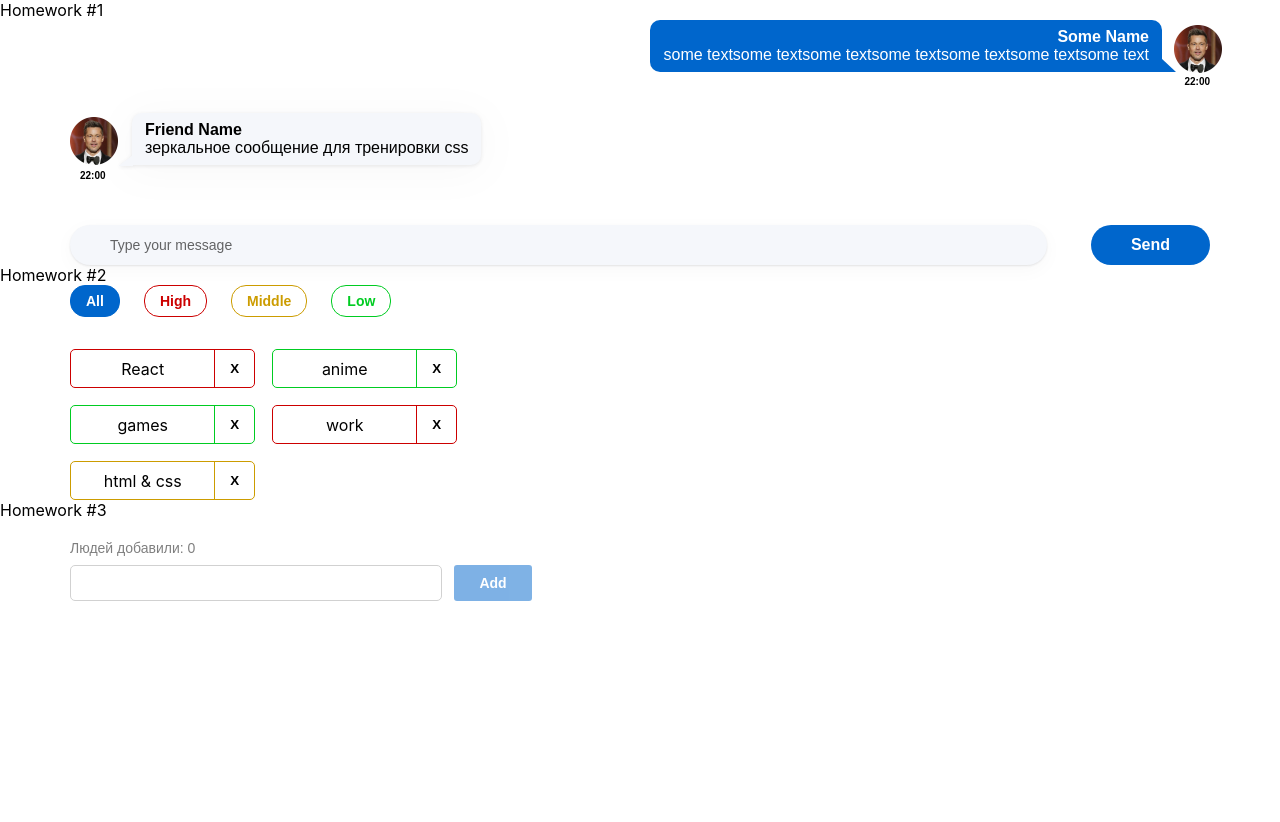
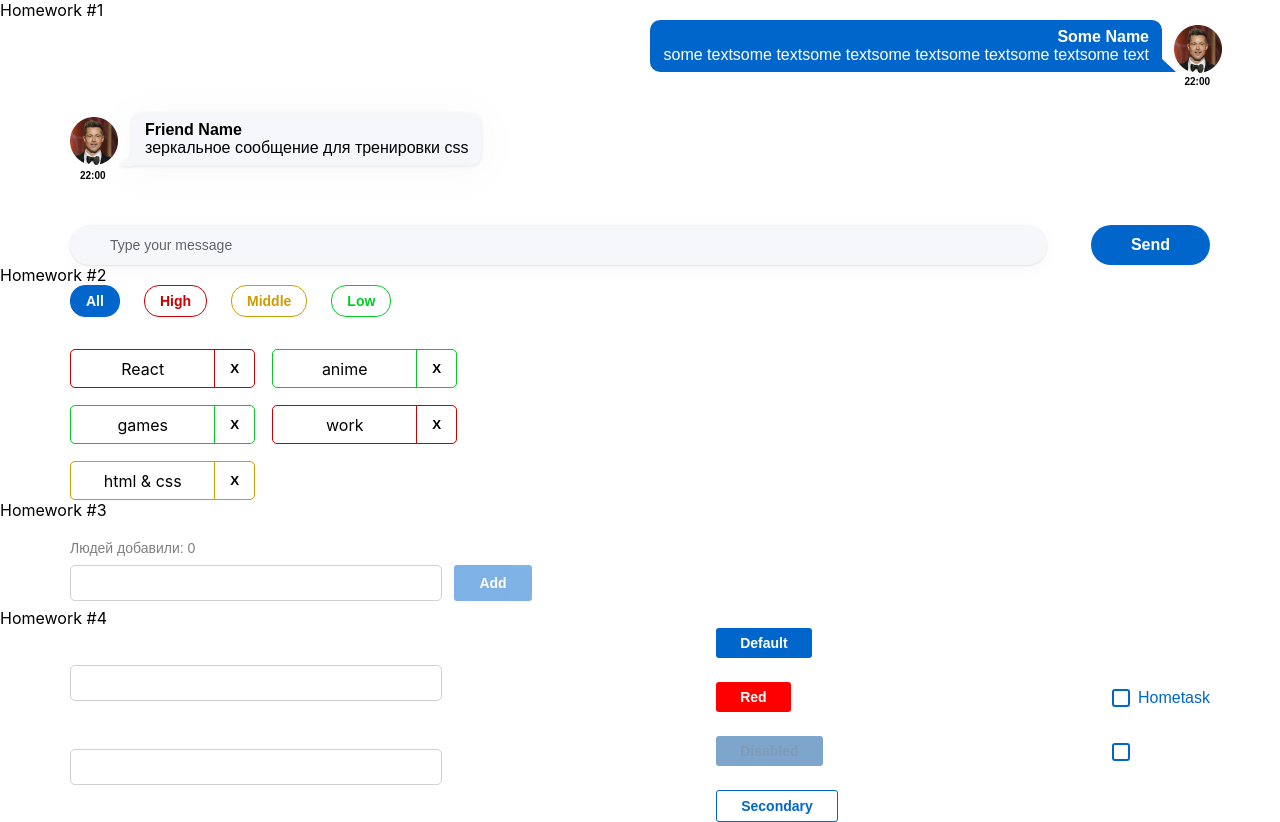
Before and after one commit to VladSkij/Homework-second_sprint, a React (Create React App) app: page /#/ in a window 1280 px wide. Before the commit the page ends 800 px from the top, so only its background shows below. Built offline with nearby package versions, Linux system fonts and the light colour scheme.

Commit message:
Sprint_2 Homework_4

```diff
--- a/src/s1-main/App.tsx
+++ b/src/s1-main/App.tsx
@@ -3,6 +3,7 @@
 import HW1 from '../s2-homeworks/hw01/HW1'
 import HW2 from "../s2-homeworks/hw02/HW2";
 import HW3 from "../s2-homeworks/hw03/HW3"
+import HW4 from "../s2-homeworks/hw04/HW4";
 
 function App() {
     return (
@@ -11,7 +12,7 @@
             {/*раскомментировать по ходу выполнения*/}
             <HW2/>
             <HW3/>
-            {/*<HW4/>*/}
+            <HW4/>
 
             {/*при выполнении дз 5 и более - закомментировать здесь дз 1-4, так как они есть внутри дз 5*/}
             {/*<HW5/>*/}
--- a/src/s2-homeworks/hw04/HW4.tsx
+++ b/src/s2-homeworks/hw04/HW4.tsx
@@ -3,9 +3,9 @@
 import Stand from './Stand'
 
 /*
-* 1 - понять (и простить) SuperInputText
-* 2 - в зависимости от типа и дизэйбла прицепить нужный класс в SuperButton.tsx (строка 21)
-* 3 - дописать onChangeCallback в SuperCheckbox.tsx чтоб оба чекбокса работали на стенде
+        * 1 - понять (и простить) SuperInputText
+        * 2 - в зависимости от типа и дизэйбла прицепить нужный класс в SuperButton.tsx (строка 21)
+        * 3 - дописать onChangeCallback в SuperCheckbox.tsx чтоб оба чекбокса работали на стенде
 * 4 - сделать стили в соответствии с дизайном
 * */
 
--- a/src/s2-homeworks/hw04/Stand.tsx
+++ b/src/s2-homeworks/hw04/Stand.tsx
@@ -82,7 +82,7 @@
                         checked={stateForAllCheckboxes}
                         onChangeChecked={setChecked}
                     >
-                        some text
+                        Hometask
                     </SuperCheckbox>
                 </div>
                 {/*совместим со старым кодом:*/}
--- a/src/s2-homeworks/hw04/common/c1-SuperInputText/SuperInputText.module.css
+++ b/src/s2-homeworks/hw04/common/c1-SuperInputText/SuperInputText.module.css
@@ -5,16 +5,31 @@
 }
 
 .inputWrapper {
+    display: flex;
+    flex-direction: column-reverse;
 }
 
 .superInput {
+    outline: none;
+    padding: 8px 12px;
+    width: 372px;
+    height: 36px;
+    border: 1px solid #d1d1d1;
+    border-radius: 5px;
 }
 
 .errorInput {
+    outline: none;
+    padding: 8px 12px;
+    width: 372px;
+    height: 36px;
+    border: 1px solid #c00;
+    border-radius: 5px;
 }
 
 .errorInput:focus {
 }
 
 .error {
+    color: #c00;
 }
--- a/src/s2-homeworks/hw04/common/c2-SuperButton/SuperButton.module.css
+++ b/src/s2-homeworks/hw04/common/c2-SuperButton/SuperButton.module.css
@@ -1,36 +1,59 @@
 .button {
+    padding: 5px 24px;
+    border-radius: 3px;
+    border: none;
+    font-weight: 600;
+    font-size: 14px;
+    line-height: 143%;
+    text-transform: capitalize;
 }
 
 .disabled {
+
 }
 
 .secondary {
+    color: #06c;
+    background-color: #fff;
+    border: 1px solid #06c;
 }
 
 .default {
+ background-color: #06c;
+    color: white;
 }
 
 .red {
+    background-color: red;
+    color: white;
 }
 
 .default:hover {
+    background-color: #0080ff;
 }
 
 .red:hover {
+    background-color: #ff1a47;
 }
 
 .secondary:hover {
+    background-color: #e5f0fa;
 }
 
 
 .default:active {
+    background-color: #0059b2;
 }
 
 .secondary:active {
+    background-color: #c9e5ff;
 }
 
 .red:active {
+    background-color: #b21232;
 }
 
 .button:disabled {
+    background-color: #004d99;
+    opacity: 0.5;
 }
--- a/src/s2-homeworks/hw04/common/c2-SuperButton/SuperButton.tsx
+++ b/src/s2-homeworks/hw04/common/c2-SuperButton/SuperButton.tsx
@@ -17,13 +17,12 @@
         ...restProps // все остальные пропсы попадут в объект restProps, там же будет children
     }
 ) => {
-    const finalClassName = s.button
-        // + (disabled
-        //         ? ...
-        //         : xType === 'red'
-        //             ? ...
-        + (className ? ' ' + className : '') // задачка на смешивание классов
+    const finalClassName = `${s.button+ ' '}${xType==='red'?' '+ s.red : xType==='secondary'?' '+ s.secondary: s.default}${disabled ? s.disabled : ' '}`
 
+
+    //ИЛИ ЕСЛИ НЕ ПОНЯТНО С finalClassName  ТОЖЕ САМОЕ ПРИ ПОМОЩИ ШАБЛОННЫХ СТРОК:
+    // `${s.СТИЛЬ КНОПКИ}  ${xType==='КРАСНЫЙ' ? ДАВАЙ КРАСНЫЙ СТИЛЬ : xType === 'secondary' ? ДАВАЙ СЕКОНДАРИ СТИЛЬ: ДАВАЙ ПО ДЕФОЛТУ } ${disabled ? ДАВАЙ ДИЗАБЛЕТ СТИЛЬ :  ПУСТУЮ СТРОКУ} `
+    // ЭТУ АЛХИМИЯ БУДЕМ ПОДРОБНО РАЗБИРАТЬ НА ДОПАХ
     return (
         <button
             disabled={disabled}
--- a/src/s2-homeworks/hw04/common/c3-SuperCheckbox/SuperCheckbox.tsx
+++ b/src/s2-homeworks/hw04/common/c3-SuperCheckbox/SuperCheckbox.tsx
@@ -28,7 +28,9 @@
 ) => {
     const onChangeCallback = (e: ChangeEvent<HTMLInputElement>) => {
         // задачка на написание онченджа
-
+        if(onChangeChecked){
+            onChangeChecked(e.target.checked)
+        }
     }
 
     const finalInputClassName = s.checkbox
```
